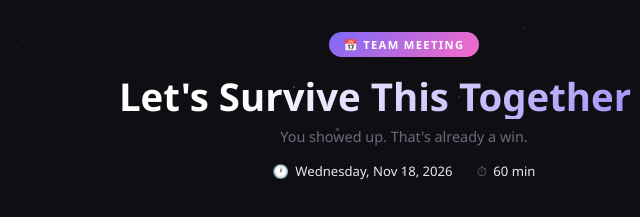
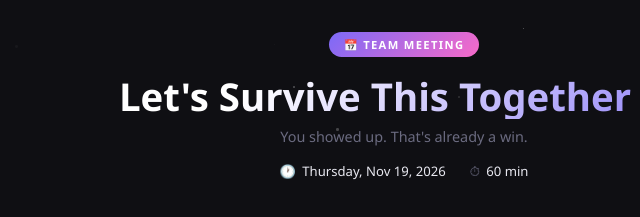
Before and after one commit to pankajbisht-1981/team-meeting-agenda, a plain HTML site: page index.html in a window 1280 px wide. Shown: the top 217 px of the page, 236-876 px from the left. Drawn offline with Linux system fonts and the light colour scheme.

Commit message:
Set meeting date to Thursday, Nov 19, 2026

```diff
--- a/index.html
+++ b/index.html
@@ -473,9 +473,7 @@
 
 <script>
   // ── Date ──
-  const d = new Date();
-  document.getElementById('meeting-date').textContent =
-    d.toLocaleDateString('en-US', { weekday:'long', month:'short', day:'numeric', year:'numeric' });
+  document.getElementById('meeting-date').textContent = 'Thursday, Nov 19, 2026';
 
   // ── Stars ──
   const sf = document.getElementById('starfield');
```
